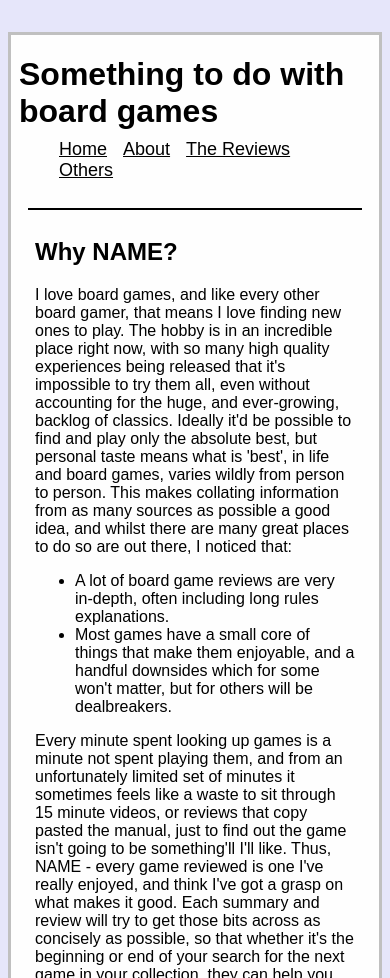
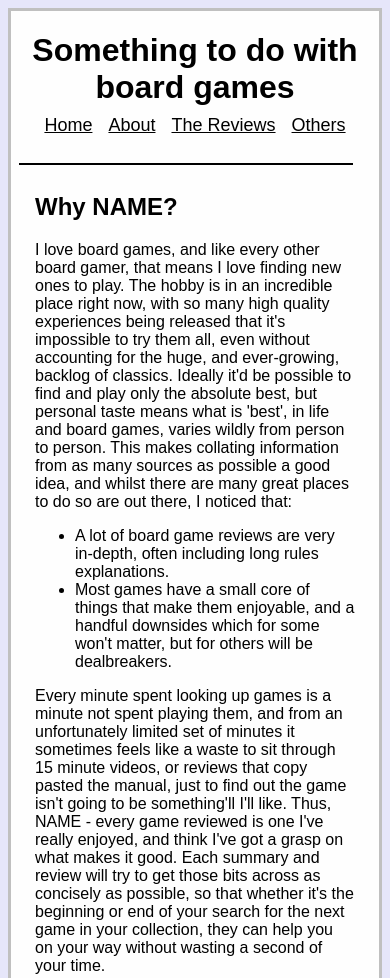
Before and after one commit to WonkySpecs/unruly-reviews, a Gatsby site: page /about in a window 390 px wide. Shown: the top 978 px of the page. Built offline with nearby package versions, Linux system fonts and the light colour scheme; Gatsby itself is replaced by a stand-in of ours.

Commit message:
Basic mobile styling

```diff
--- a/src/components/layout.js
+++ b/src/components/layout.js
@@ -2,12 +2,6 @@
 import { Link, graphql, useStaticQuery } from "gatsby"
 import styles from "../styles/layout.module.css"
 import SEO from "./seo"
-
-const MainContainer = ({children}) => (
-    <div className={styles.mainContainer}>
-        {children}
-    </div>
-)
 
 const HeaderLink = props => (
     <li>
@@ -28,8 +22,8 @@
     return (
         <>
             <SEO title={title || ""}/>
-            <MainContainer>
-                <h1>{data.site.siteMetadata.title}</h1>
+            <div className={styles.mainContainer}>
+                <h1 className={styles.headerTitle}>{data.site.siteMetadata.title}</h1>
                 <nav>
                     <ul>
                         <HeaderLink to="/">Home</HeaderLink>
@@ -42,7 +36,7 @@
                 <div className={styles.bodyContent}>
                     {children}
                 </div>
-            </MainContainer>
+            </div>
         </>
     )
 }
--- a/src/pages/index.js
+++ b/src/pages/index.js
@@ -41,8 +41,8 @@
             html
           }
         }
+      }
     }
-  }
 `
 
 function introText(data) {
--- a/src/styles/layout.module.css
+++ b/src/styles/layout.module.css
@@ -4,10 +4,16 @@
     max-width: 60rem;
     display: flex;
     flex-direction: column;
-    align-items: center;
     background-color: #FEFEFE;
     border: 3px solid #C0C0C0;
     font-family: sans-serif;
+}
+
+@media(max-width: 400px) {
+    .mainContainer {
+        margin: 0;
+        max-width: 100%;
+    }
 }
 
 .headerUnderline {
@@ -19,11 +25,26 @@
 
 nav {
     align-self: center;
+    margin-bottom: -1.5rem;
+}
+
+nav ul {
+    display: flex;
+    align-items: center;
+    padding: 0 0.2rem;
 }
 
 nav ul li {
     display: inline-block;
+    text-align: center;
+}
+
+nav ul li:not(:last-child) {
     margin-right: 1rem;
+}
+
+.headerTitle {
+    text-align: center;
 }
 
 .bodyContent {
--- a/src/styles/review-list.module.css
+++ b/src/styles/review-list.module.css
@@ -6,6 +6,12 @@
 .gameTileWrapper {
     margin: 0.5rem;
     width: 30%;
+}
+
+@media(max-width: 400px) {
+    .gameTileWrapper {
+        width: 95%;
+    }
 }
 
 .gameTile {
--- a/src/templates/review.js
+++ b/src/templates/review.js
@@ -33,7 +33,7 @@
     const reviewContent = summary.review != null ? summary.review.html : null;
     return (
         <Layout title={summary.title}>
-            <span className={styles.titleWrapper}>
+            <div className={styles.titleWrapper}>
                 <h2>{summary.title}</h2>
                 {summary.tags != null && summary.tags.length > 0 ? (
                     <div className={styles.tagList}>
@@ -42,7 +42,7 @@
                             ))}
                     </div> )
                     : null }
-            </span>
+            </div>
             {summary.tagline != null && summary.tagline.length > 0 ?
                 (<p>{summary.tagline}</p>)
                 : null }
```
Also changed, not shown: src/styles/review.module.css (+36 -13 lines).
